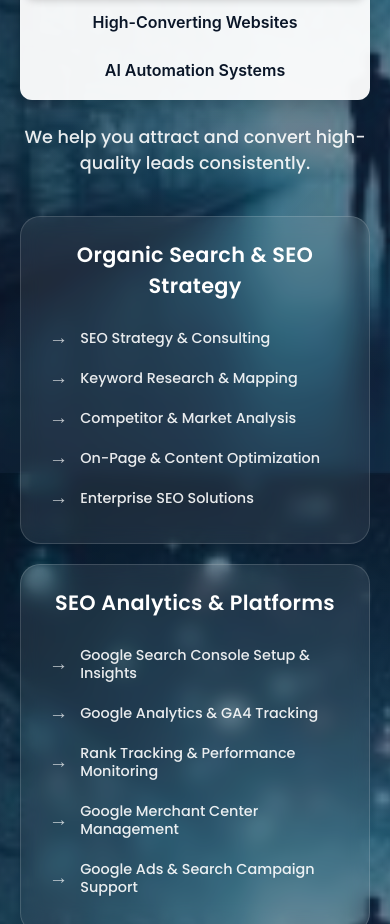
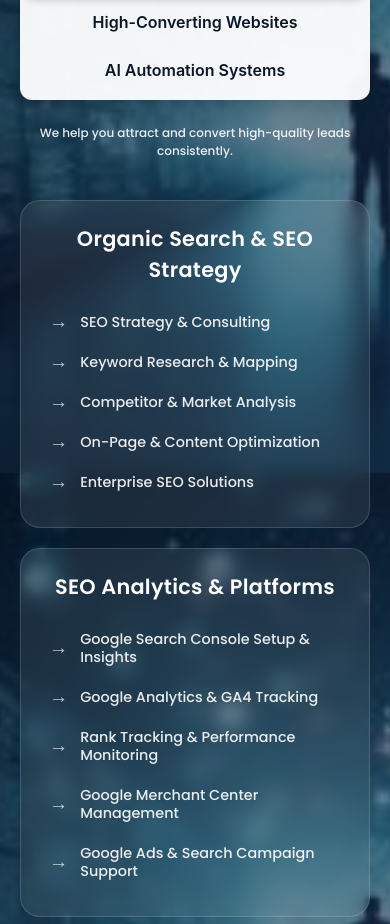
Before and after one commit to Dushan0419/Zonzoctech-, a React (Create React App) app: page / in a window 390 px wide. Shown: the part 1005-1929 px from the top of the page. Built offline with nearby package versions, Linux system fonts and the light colour scheme; no server answers.

Commit message:
Update solution.css

```diff
--- a/src/styles/solution.css
+++ b/src/styles/solution.css
@@ -256,6 +256,9 @@
   .solution-subtitle {
     font-size: 1rem;
   }
+  .tab-description{
+    font-size: 12px;
+  }
 
   .solution-tabs {
     display: flex;
```
